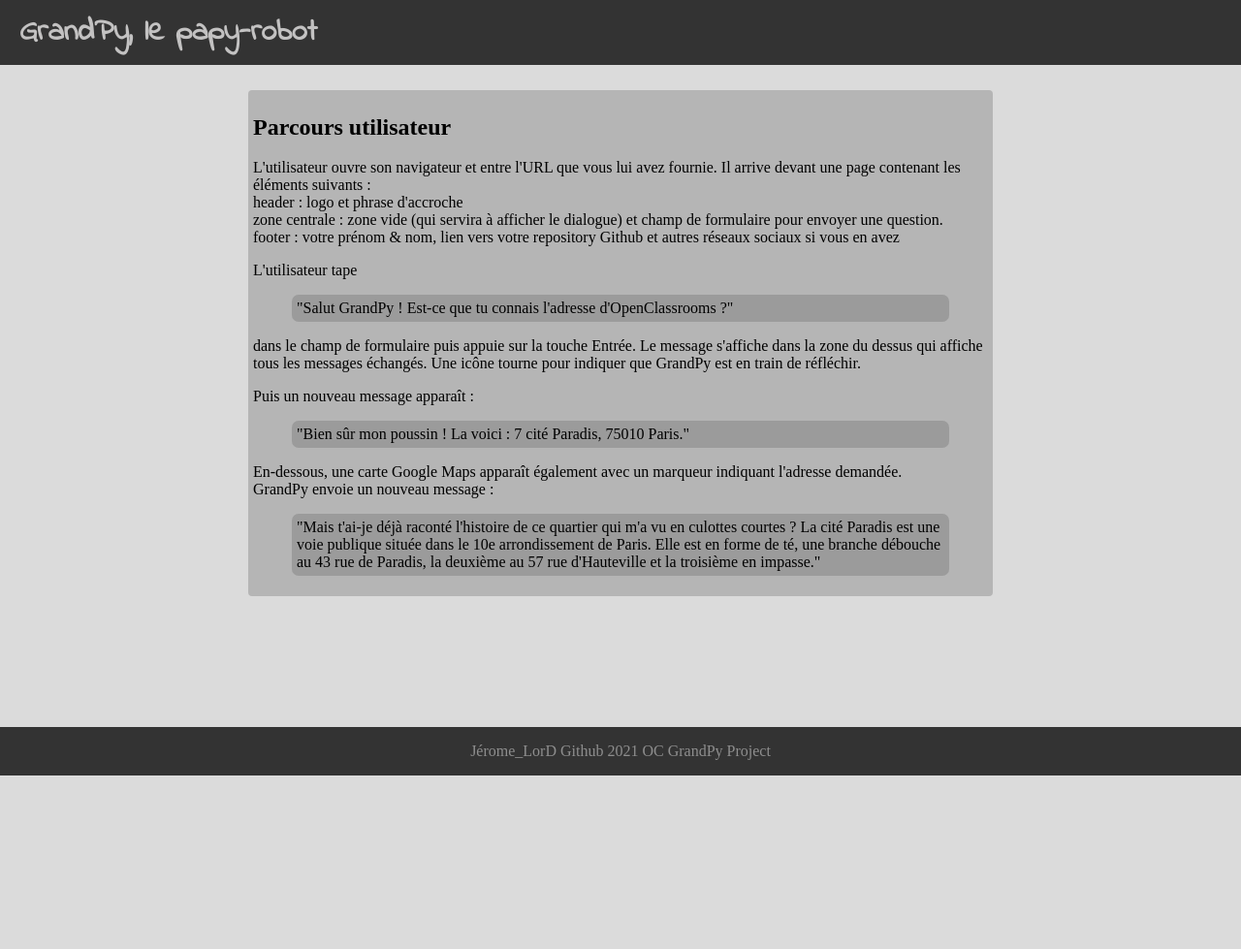
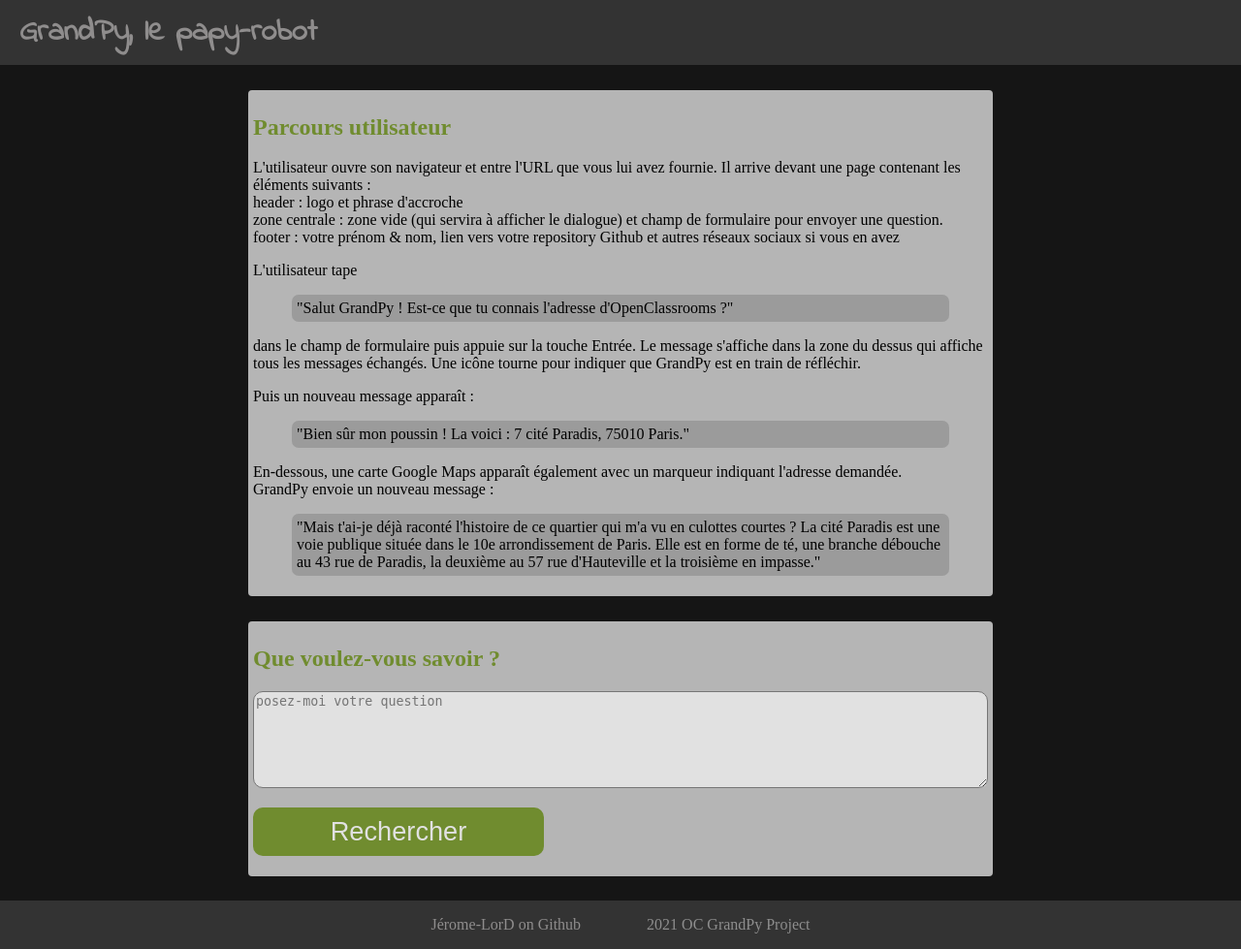
Before and after one commit to Jerome-LorD/P7_GrandPy, a Flask app: page / in a window 1280 px wide. Shown: the whole page at 97% size. Before the commit the page ends 800 px from the top, so only its background shows below. Run offline with Flask 2, Linux system fonts and the light colour scheme.

Commit message:
some minor adds

```diff
--- a/app/__init__.py
+++ b/app/__init__.py
@@ -1,5 +1,7 @@
 from flask import Flask
+from config import Config
 
 app = Flask(__name__)
+app.config.from_object(Config)
 
 from app import routes
--- /dev/null
+++ b/app/forms.py
@@ -0,0 +1,9 @@
+from flask_wtf import FlaskForm
+from wtforms import TextAreaField, SubmitField
+
+
+class ResearchForm(FlaskForm):
+    txt_area = TextAreaField(
+        "TextArea", render_kw={"placeholder": "posez-moi votre question"}
+    )
+    submit = SubmitField("Rechercher")
--- a/app/routes.py
+++ b/app/routes.py
@@ -1,7 +1,10 @@
 from flask import render_template
 from app import app
+from app.forms import ResearchForm
 
-@app.route('/')
-@app.route('/index')
-def index():
-    return render_template('index.html', title='GrandPy, le papy-robot')
+
+@app.route("/")
+@app.route("/index")
+def research():
+    form = ResearchForm()
+    return render_template("index.html", title="GrandPy, le papy-robot", form=form)
--- a/app/static/css/main.css
+++ b/app/static/css/main.css
@@ -29,17 +29,19 @@ html, body {
 }
 
 a {
-	color: #c3c2c2;
+	color: #8F8D8D;
+	text-decoration: none;
 }
 
 a:hover, a:focus {
-	color: #8F8D8D;
+	color: #c3c2c2;
 }
 
 header {
 	grid-area: header;
 	background-color: #333333;
 	padding: 10px 0;
+	/* background: linear-gradient(#000, #4a4a4a, #000); */
 }
 
 header h1 a{
@@ -54,8 +56,11 @@ header h1{
 
 content {
 	grid-area: content;
-	background-color: #dbdbdb;
+	background-color: #151515;
+}
 
+content h2 {
+	color: #708c2f;
 }
 
 footer {
@@ -65,7 +70,7 @@ footer {
 	color: #8e8e8e;
 }
 
-.lorem { /* temporary content */
+.thematic {
 	margin: 2% 20%;
 	padding: 5px 5px;
 	border-radius: 4px;
@@ -76,6 +81,47 @@ blockquote {
 	background-color: #9b9b9b;
 	padding: 5px 5px;
 	border-radius: 7px;
+}
+
+ul {
+	display: inline-block;
+	padding: 0;
+}
+
+li.sign  {
+	list-style-type: none;
+	display: inline-block;
+	margin: 0px 2em;
+}
+
+.txtArea {
+	background-color: #e1e1e1;
+	width: 100%;
+	max-width: 100%;
+	min-width: 50%;
+	max-height: 150px;
+	min-height: 50px;
+	height: 100px;
+	border-radius: 10px;
+}
+
+.validate {
+	background-color: #708c2f;
+	color: #e1e1e1;
+	width: 300px;
+	height: 50px;
+	font-size: 1.7em;
+	border-radius: 10px;
+	border: none;
+	cursor: pointer;
+}
+
+.validate:hover {
+	background-color: #628f33;
+	color: #e1e1e1;
+	box-shadow: -1px 1px 4px -2px rgba(0,0,0,0.52);
+	-webkit-box-shadow: -1px 1px 4px -2px rgba(0,0,0,0.52);
+	-moz-box-shadow: -1px 1px 4px -2px rgba(0,0,0,0.52);
 }
 
 @media only screen and (max-width: 600px) {
@@ -91,7 +137,7 @@ blockquote {
 		transition: all 2s 0s ease;
 	}
 
-	.lorem { /* temporary content */
+	.thematic { /* temporary content */
 		margin: 2% 5%;
 		padding: 5px 5px;
 		border-radius: 4px;
--- /dev/null
+++ b/app/templates/base.html
@@ -0,0 +1,39 @@
+<!DOCTYPE html>
+<html>
+
+<head>
+	<meta charset="UTF-8">
+
+	<title>{{ title }}</title>
+
+	<meta name="viewport" content="width=device-width, initial-scale=1.0, maximum-scale=1.0, user-scalable=no" />
+
+	<link rel="stylesheet" type="text/css" href="{{ url_for('static', filename='css/main.css') }}" />
+	<link href='http://fonts.googleapis.com/css?family=Indie+Flower' rel='stylesheet' type='text/css'>
+	<link rel="shortcut icon" href="{{ url_for('static', filename='img/icon.ico') }}">
+</head>
+
+<body>
+	<div class="grid-container">
+		<header>
+			<h1><a href="/index">{{ title }}</a></h1>
+		</header>
+		<content>
+			<div class="thematic">
+				{% block content %}{% endblock %}
+			</div>
+
+			<div class="thematic">
+				{% block search %}{% endblock %}
+			</div>
+		</content>
+		<footer>
+			<ul>
+				<li class="sign"><a href="https://github.com/Jerome-LorD/P7_GrandPy"> Jérome-LorD on Github</a></li>
+				<li class="sign">2021 OC GrandPy Project</li>
+			</ul>
+		</footer>
+	</div>
+</body>
+
+</html>
--- a/app/templates/index.html
+++ b/app/templates/index.html
@@ -1,25 +1,8 @@
-<!DOCTYPE html>
-<html>
+{% extends "base.html" %}
 
-<head>
-	<meta charset="UTF-8">
 
-	<title>{{ title }}</title>
+{% block content %}
 
-	<meta name="viewport" content="width=device-width, initial-scale=1.0, maximum-scale=1.0, user-scalable=no" />
-
-	<link rel="stylesheet" type="text/css" href="{{ url_for('static', filename='css/main.css') }}" />
-	<link href='http://fonts.googleapis.com/css?family=Indie+Flower' rel='stylesheet' type='text/css'>
-	<link rel="shortcut icon" href="{{ url_for('static', filename='img/icon.ico') }}">
-</head>
-
-<body>
-	<div class="grid-container">
-		<header>
-			<h1><a href="/index">{{ title }}</a></h1>
-		</header>
-		<content>
-			<div class="lorem">
 <h2>Parcours utilisateur</h2>
 <p>L'utilisateur ouvre son navigateur et entre l'URL que vous lui avez fournie. Il arrive devant une
     page contenant les éléments suivants :<br>
@@ -45,12 +28,14 @@
     impasse."</blockquote>
 </p>
 
-			</div>
-		</content>
-		<footer>
-			<p>Jérome_LorD Github 2021 OC GrandPy Project</p>
-		</footer>
-	</div>
-</body>
+{% endblock %}
 
-</html>
+{% block search %}
+<h2>Que voulez-vous savoir ?</h2>
+<form action="" method="post" novalidate>
+    <p>
+        {{ form.txt_area(class_="txtArea") }}<br>
+    <p>{{ form.submit(class_="validate") }}</p>
+    </p>
+</form>
+{% endblock %}
--- /dev/null
+++ b/config.py
@@ -0,0 +1,5 @@
+import os
+
+
+class Config(object):
+    SECRET_KEY = os.environ.get("SECRET_KEY") or "no way"
```
Lines whose indentation alone changed are shown as unchanged.
